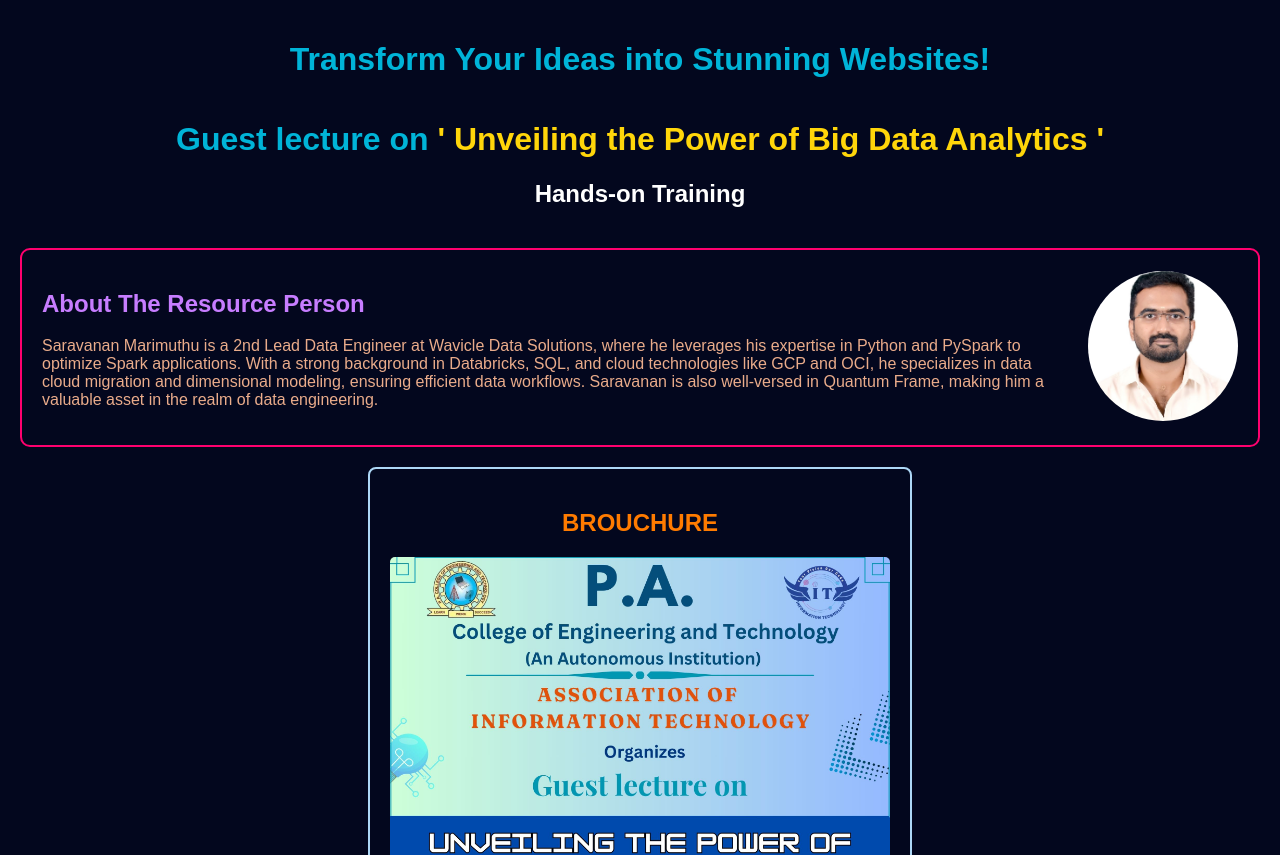
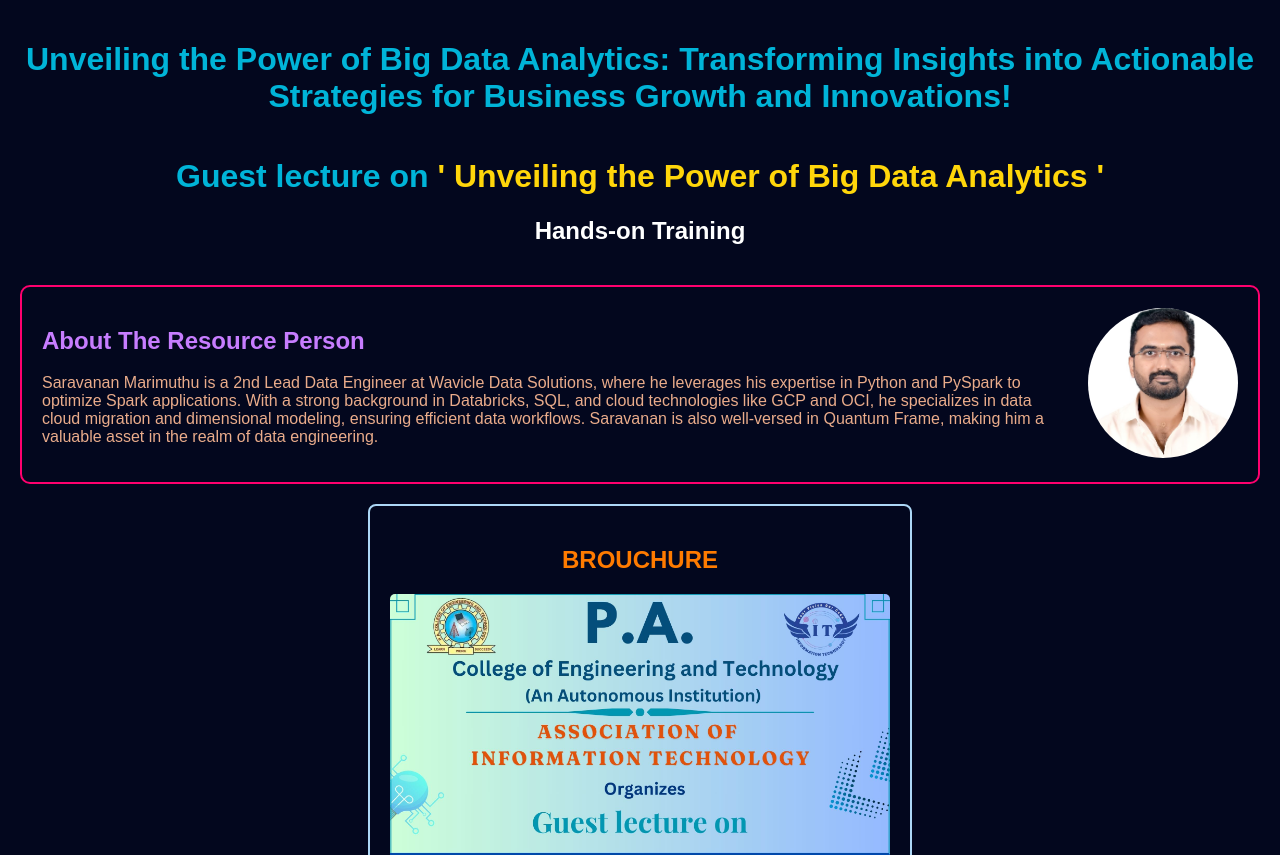
Before and after one commit to ITEvents2k24/IT-Events.github.io, a plain HTML site: page Past Events/GL 3/guest_lec3.html in a window 1280 px wide. Shown: the top 855 px of the page. Drawn offline with Linux system fonts and the light colour scheme; a script that the page names is missing; files whose address does not match are found by name.

Commit message:
Update guest_lec3.html

```diff
--- a/Past Events/GL 3/guest_lec3.html
+++ b/Past Events/GL 3/guest_lec3.html
@@ -11,14 +11,14 @@
 
 <body>
     <header>
-        <h1>Transform Your Ideas into Stunning Websites!</h1>
+        <h1>Unveiling the Power of Big Data Analytics: Transforming Insights into Actionable Strategies for Business Growth and Innovations!</h1>
         <!-- <p>Transform Your Ideas into Stunning Websites!</p> -->
     </header>
 
     <!-- Main Content -->
     <div class="h1-container">
         <div class="text-content">
-            <h1>Guest lecture on <span class="highlight"> ' Unveiling the Power of Big Data Analytics '</span></h1>
+            <h1>Guest lecture on <span class="highlight">  ' Unveiling the Power of Big Data Analytics '</span></h1>
             <h2>Hands-on Training</h2>
             <!-- <h2>Join our Workshops and Events</h2> -->
         </div>
```
